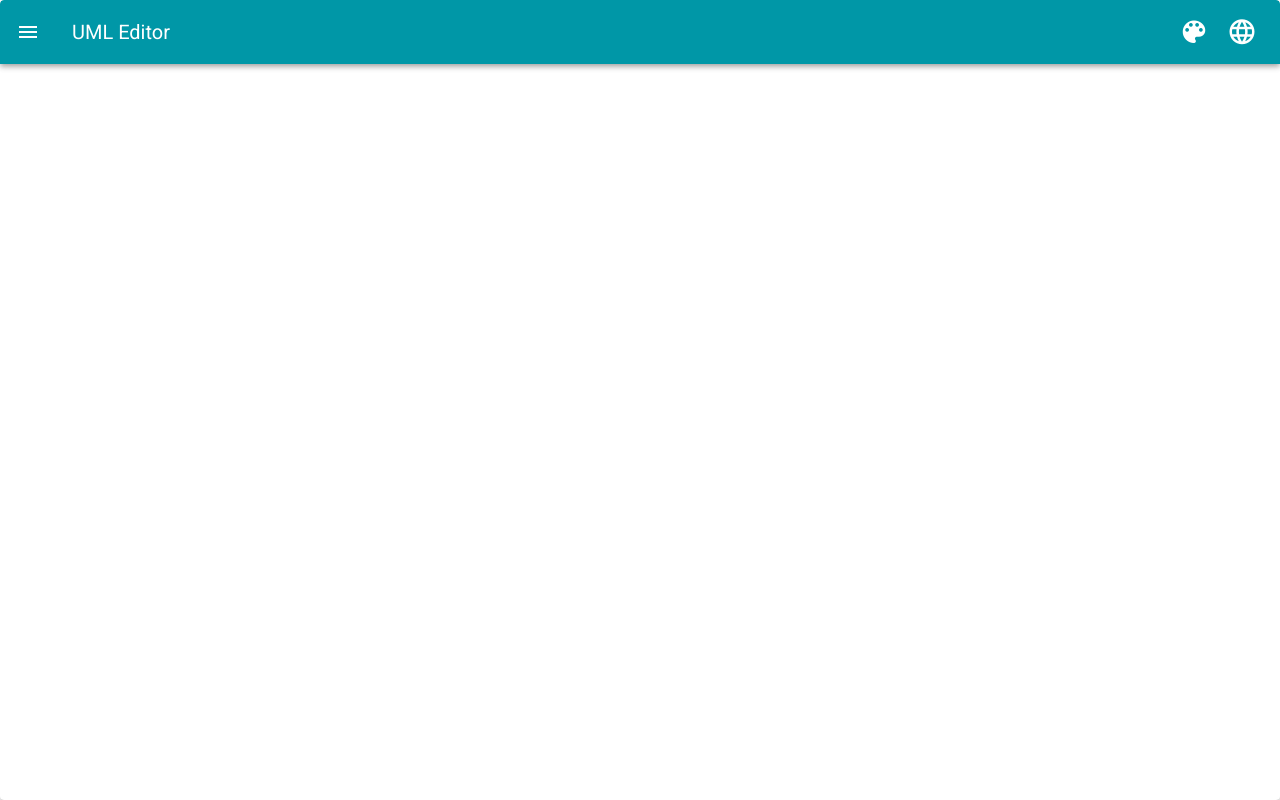
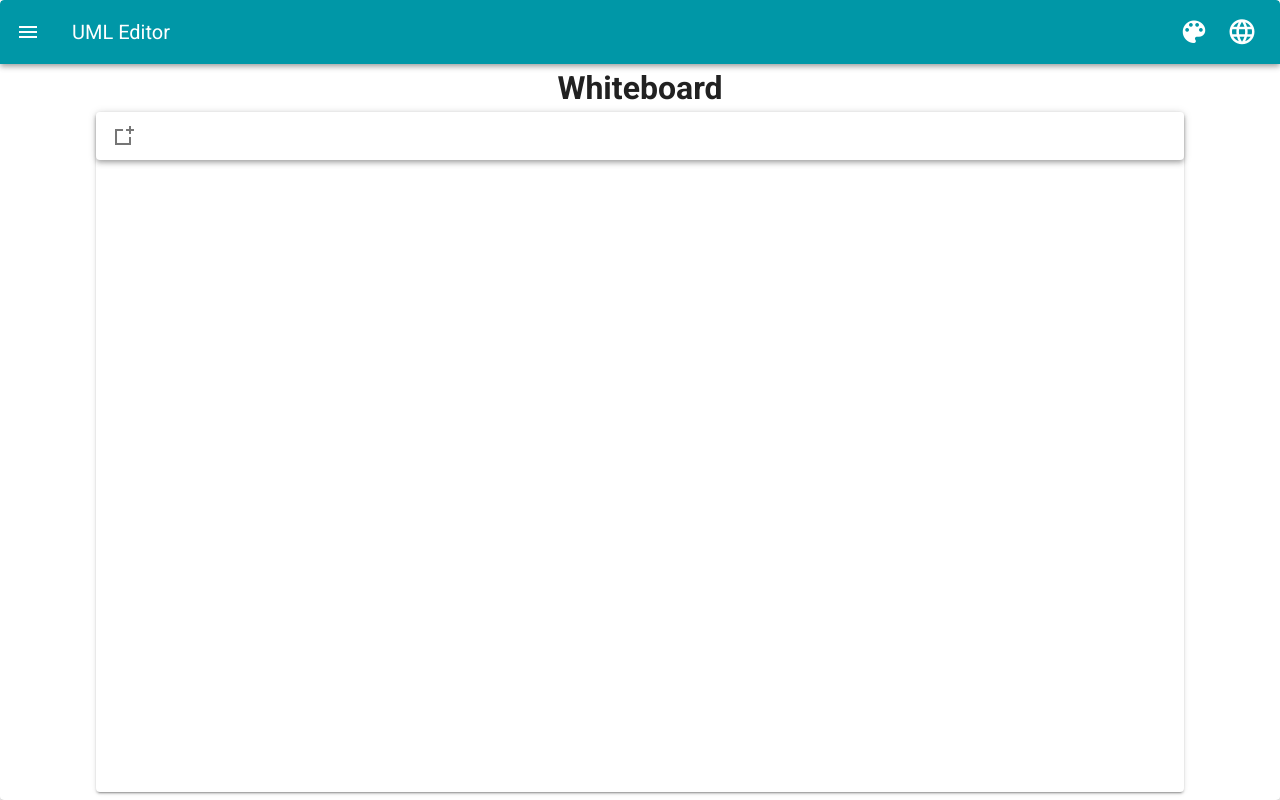
Before and after one commit to solec0der/uml-editor, a Vue app in the folder client/: page /whiteboard in a window 1280 px wide. Built offline with nearby package versions, Linux system fonts and the light colour scheme.

Commit message:
add hammer js and a first version of the whiteboard

```diff
--- a/client/package.json
+++ b/client/package.json
@@ -15,6 +15,7 @@
   "main": "background.js",
   "dependencies": {
     "core-js": "^3.6.5",
+    "hammerjs": "^2.0.8",
     "vue": "^2.6.11",
     "vue-class-component": "^7.2.3",
     "vue-i18n": "^8.17.3",
--- a/client/src/App.vue
+++ b/client/src/App.vue
@@ -1,7 +1,7 @@
 <template>
   <v-app>
     <Header>
-      <v-main>
+      <v-main id="main">
         <router-view></router-view>
       </v-main>
     </Header>
@@ -24,4 +24,7 @@ export default class App extends Vue {}
 html {
   overflow: hidden;
 }
+#main {
+  height: 100%;
+}
 </style>
--- a/client/src/components/header/Header.vue
+++ b/client/src/components/header/Header.vue
@@ -25,9 +25,9 @@
 
           <v-list-item>
             <v-list-item-icon>
-              <v-icon>mdi-account</v-icon>
+              <v-icon>mdi-bulletin-board</v-icon>
             </v-list-item-icon>
-            <v-list-item-title>Account</v-list-item-title>
+            <v-list-item-title>Whiteboard</v-list-item-title>
           </v-list-item>
         </v-list-item-group>
       </v-list>
@@ -45,7 +45,7 @@ const map: {
   [key: number]: string
 } = {
   0: '/',
-  1: '/example',
+  1: '/whiteboard',
 }
 
 @Component({
--- /dev/null
+++ b/client/src/components/whiteboard/elements/WElement.ts
@@ -0,0 +1,24 @@
+import { Component, Vue } from 'vue-property-decorator'
+import Hammer from 'hammerjs'
+@Component
+export default class Element extends Vue {
+    x = 0
+    y = 0
+    mounted() {
+        if (!(this.$el instanceof HTMLElement)) return
+        const me = new Hammer(this.$el)
+        me.add(new Hammer.Pan({ direction: Hammer.DIRECTION_ALL, threshold: 0 }))
+        me.on('pan', evt => {
+            if (!(this.$el instanceof HTMLElement)) return
+            if (evt.isFinal) {
+                this.x += evt.deltaX
+                this.y += evt.deltaY
+                this.$el.style.left = this.x + 'px'
+                this.$el.style.top = this.y + 'px'
+            } else {
+                this.$el.style.left = this.x + evt.deltaX + 'px'
+                this.$el.style.top = this.y + evt.deltaY + 'px'
+            }
+        })
+    }
+}
--- /dev/null
+++ b/client/src/components/whiteboard/elements/WSquare.vue
@@ -0,0 +1,18 @@
+<template>
+  <v-card elevation="2" class="square"> </v-card>
+</template>
+
+<script lang="ts">
+import { Component } from 'vue-property-decorator'
+import WElement from './WElement'
+@Component
+export default class WSquare extends WElement {}
+</script>
+
+<style scoped lang="scss">
+.square {
+  height: 50px;
+  width: 50px;
+  background-color: red;
+}
+</style>
--- a/client/src/locales/en-US.json
+++ b/client/src/locales/en-US.json
@@ -6,5 +6,8 @@
   "LANGUAGE_CHANGER": {
     "LANGUAGE_SELECTION": "Language Selection",
     "ACTIVE": "Active"
+  },
+  "WHITEBOARD":{
+    "TITLE": "Whiteboard"
   }
 }
--- a/client/src/router/index.ts
+++ b/client/src/router/index.ts
@@ -1,6 +1,7 @@
 import Vue from 'vue'
 import VueRouter, { RouteConfig } from 'vue-router'
 import Home from '../views/Home.vue'
+import Whiteboard from '../views/whiteboard/Whiteboard.vue'
 
 Vue.use(VueRouter)
 
@@ -9,6 +10,11 @@ const routes: Array<RouteConfig> = [
     path: '/',
     name: 'Home',
     component: Home,
+  },
+  {
+    path: '/whiteboard',
+    name: 'Whiteboard',
+    component: Whiteboard,
   },
 ]
 
--- /dev/null
+++ b/client/src/views/whiteboard/Whiteboard.vue
@@ -0,0 +1,49 @@
+<template>
+  <div class="home">
+    <h1>{{ $t('WHITEBOARD.TITLE') }}</h1>
+    <v-card elevation="2" id="workplace">
+      <v-toolbar dense>
+        <v-btn icon @click="addSquare">
+          <v-icon>mdi-shape-square-plus</v-icon>
+        </v-btn>
+        <v-spacer></v-spacer>
+      </v-toolbar>
+      <template v-for="child in children">
+        <component :is="child" :key="child.name" />
+      </template>
+    </v-card>
+  </div>
+</template>
+
+<script lang="ts">
+import { Component, Vue } from 'vue-property-decorator'
+import { ExtendedVue } from 'vue/types/vue'
+import Square from '../../components/whiteboard/elements/WSquare.vue'
+@Component
+export default class Home extends Vue {
+  children: Array<
+    ExtendedVue<Vue, unknown, unknown, unknown, Record<never, unknown>>
+  > = []
+  addSquare = () => {
+    const example = Vue.extend(Square)
+    this.children.push(example)
+  }
+}
+</script>
+
+<style scoped lang="scss">
+div.home {
+  text-align: center;
+  height: 100%;
+  #workplace {
+    margin: auto;
+    height: 85%;
+    width: 85%;
+    .pink {
+      height: 50px;
+      width: 50px;
+      background-color: pink;
+    }
+  }
+}
+</style>
```
Also changed, not shown: 2 other files (tests, documents, lock files or other folders).
